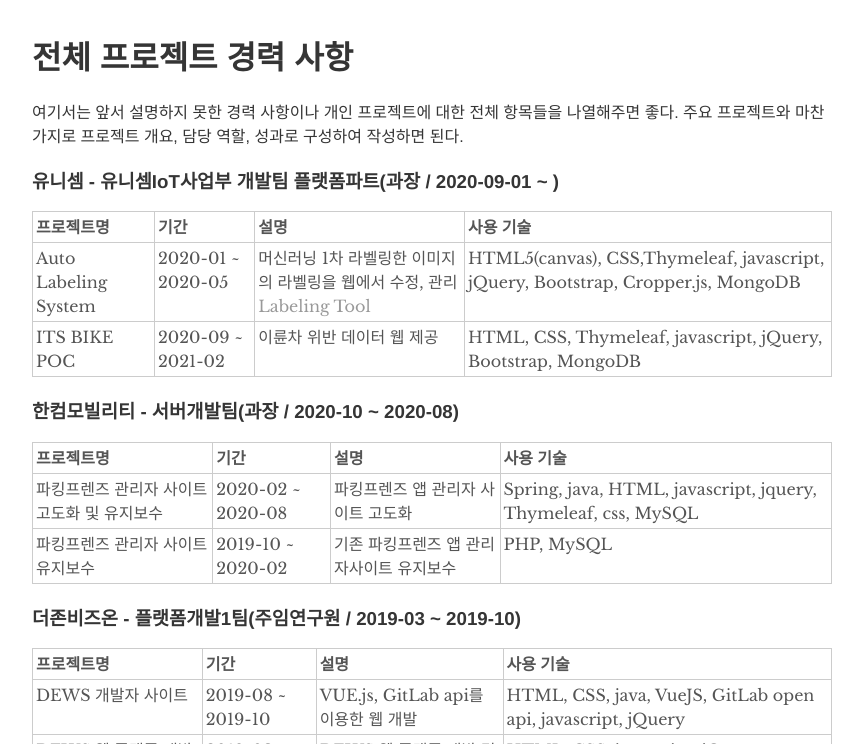
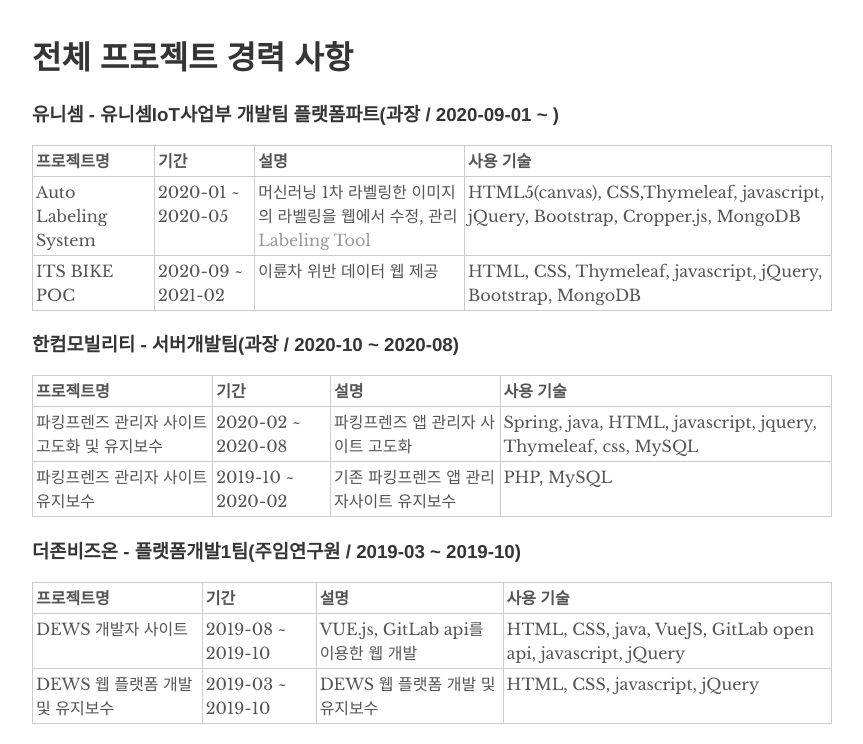
Before and after one commit to minilgl/minilgl.github.io, a Jekyll site: the page built from index.md, in a window 1280 px wide and 900 px high, scrolled down 1060 px, cut to the strip 156-900 px from the top of the window. Shown: the whole strip, without its empty margins (208-1071 px from the left). Built offline with Jekyll 4.4.1, drawn with Linux system fonts in a browser that asks for light colours; our own code applies the rules of GitHub Pages for plain Markdown files.

Commit message:
Update index.md

```diff
--- a/index.md
+++ b/index.md
@@ -33,8 +33,6 @@ layout: about
 
 
 # 전체 프로젝트 경력 사항
-
-여기서는 앞서 설명하지 못한 경력 사항이나 개인 프로젝트에 대한 전체 항목들을 나열해주면 좋다. 주요 프로젝트와 마찬가지로 프로젝트 개요, 담당 역할, 성과로 구성하여 작성하면 된다.
 
 
 ### 유니셈 - 유니셈IoT사업부 개발팀 플랫폼파트(과장 / 2020-09-01 ~ )
```
